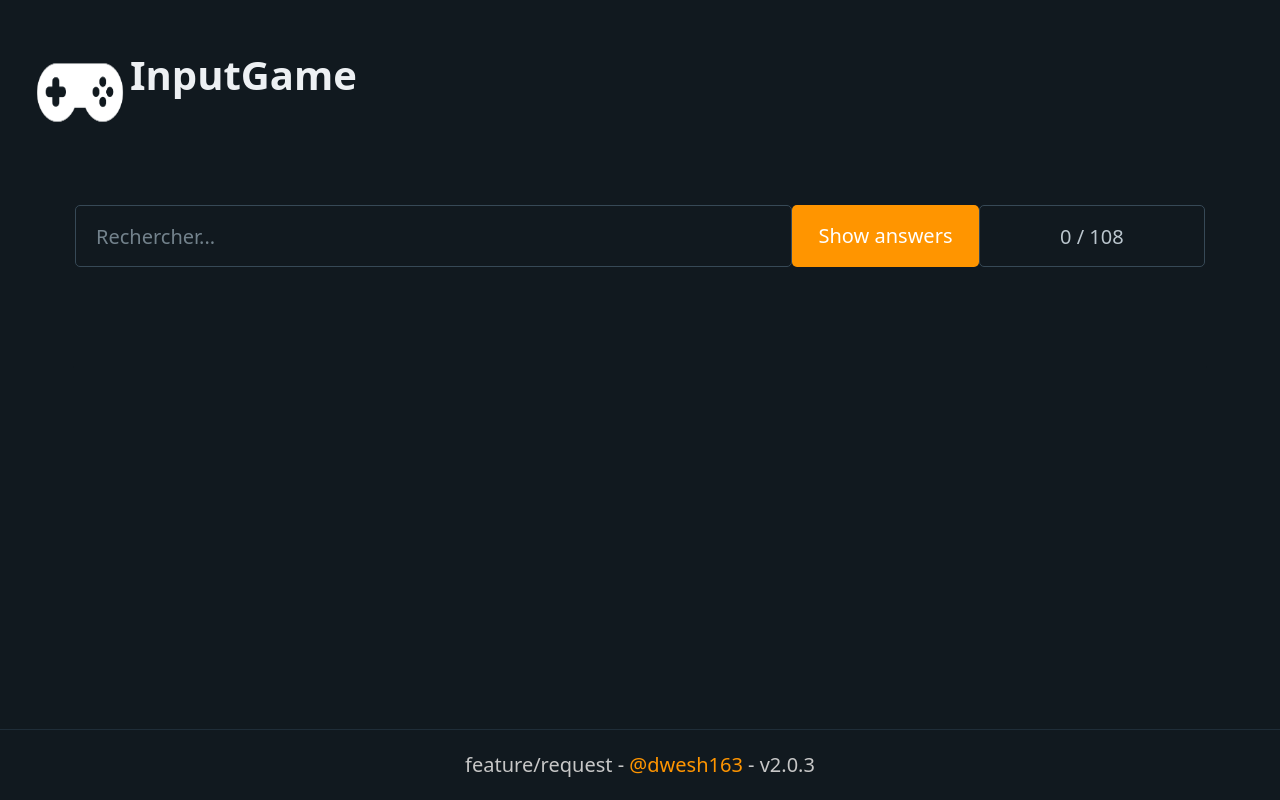
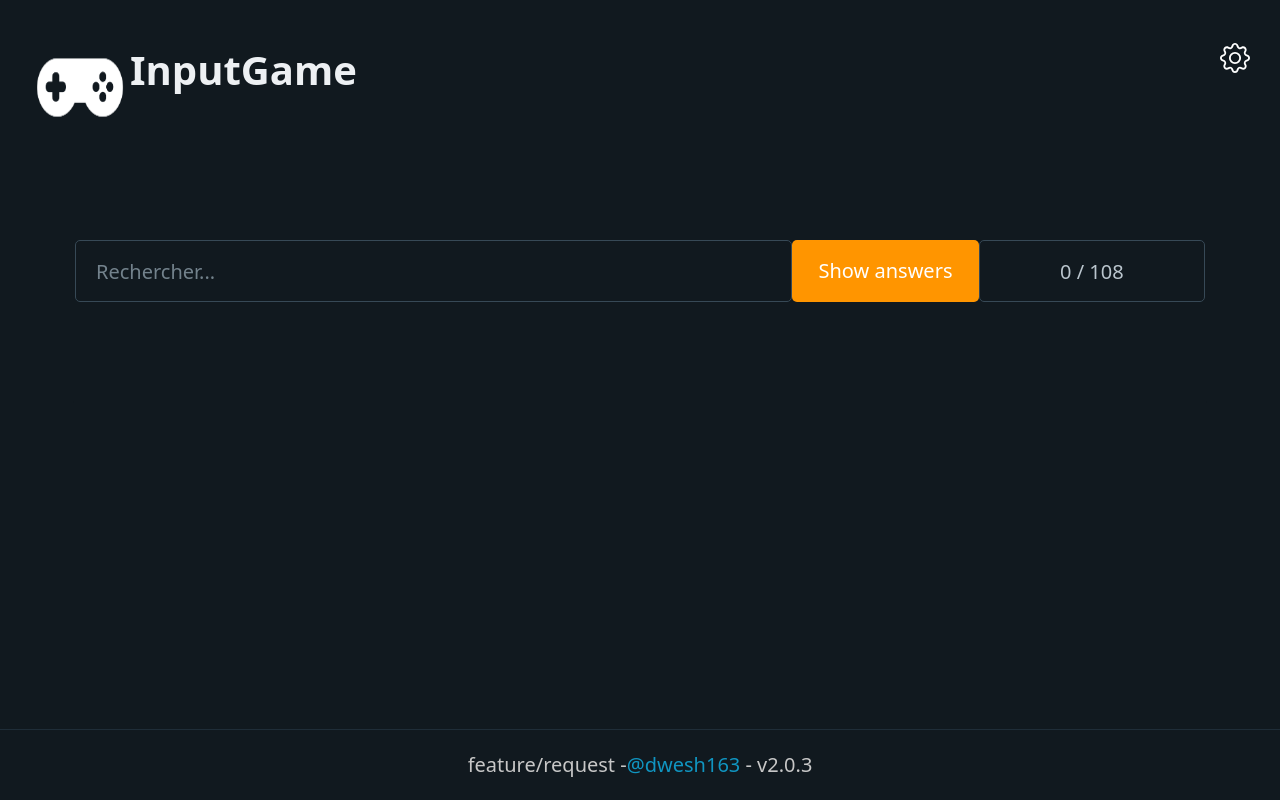
Before and after one commit to dwesh163/InputGame, a React (Vite) app: page / in a window 1280 px wide. Built offline with nearby package versions, Linux system fonts and the light colour scheme.

Commit message:
[add] a button to go to the parameter

```diff
--- a/index.html
+++ b/index.html
@@ -18,30 +18,9 @@
         <meta name="theme-color" content="#ffffff" />
         <link rel="stylesheet" href="/style.css" />
     </head>
-    <body>
-        <nav style="padding: 0px 30px">
-            <ul class="logo">
-                <li style="display: flex">
-                    <img src="/logo.png" alt="" />
-                    <h1 class="text-white fw-bold fst-italic">InputGame</h1>
-                </li>
-            </ul>
-            <ul>
-                <li>
-                    <button type="button" id="btnFileUpload" value="Select File" class="btn btn-primary" style="display: none">Import JSON</button>
-                    <input type="file" id="FileUpload1" style="display: none" />
-                </li>
-            </ul>
-        </nav>
+    <body id="root">
 
-        <main class="container">
-            <div id="root"></div>
-        </main>
-        <script type="module" src="/src/main.jsx"></script>
     </body>
-    <hr style="margin: 0px" />
-    <footer style="color: #c7c7c7">
-        <a style="text-decoration: none; color: #c7c7c7" href="https://github.com/dwesh163/InputGameReact/issues" class="" target="_blank">feature/request</a> -
-        <a style="text-decoration: none; color: #ff9500" class="" target="_blank" href="https://github.com/dwesh163">@dwesh163</a> - v2.0.3
-	</footer>
+    <script type="module" src="/src/main.jsx"></script>
+
 </html>
--- a/public/style.css
+++ b/public/style.css
@@ -57,7 +57,7 @@ body {
 
 .container {
     flex: 1 0 auto;
-    padding-top: 20px !important;
+    padding-top: 80px !important;
     padding-bottom: 0px !important;
 }
 
@@ -70,9 +70,20 @@ footer {
 .settingBox {
 	margin-top: 6%;
 	width: 50%;
+	margin: auto;
+}
 
-	margin: auto;
+.settingLogo {
+    vertical-align: middle;
+    padding-top: 1.3rem;
+    cursor: pointer;
+}
 
+.settingLogo:hover {
+    opacity: 0.9;
+}
+.settingLogo img {
+    width: 1.5rem;
 }
 
 .tdInput{
--- a/src/App.jsx
+++ b/src/App.jsx
@@ -42,7 +42,6 @@ function App() {
 
     useEffect(() => {
         setIsLoading(true);
-
     }, []);
 
     useEffect(() => {
@@ -80,14 +79,32 @@ function App() {
         setViewFull(true);
     };
 
+    const settingToggle = () => {
+        setIsSettings(!isSettings);
+    };
+
     return (
+        <>
+            <nav style={{ padding: '0px 30px', marginTop: '15px' }}>
+                <div className="logo">
+                    <div style={{ display: 'flex' }}>
+                        <img src="./logo.png" alt="" />
+                        <h1 className="text-white fw-bold fst-italic">InputGame</h1>
+                    </div>
+                </div>
+                <div className="settingLogo" onClick={settingToggle}>
+                    {isSettings ? <img src="./exit.svg" alt="" /> : <img src="./settings.svg" alt="" />}
+                </div>
+            </nav>
+            <main className="container">
+                <div id="root">
                     <div>
                         {isLoading ? (
                             <p>Loading...</p>
                         ) : (
                             <>
                                 {isSettings ? (
-                        <Setting options={data['options']} optionsData={optionData}/>
+                                    <Setting options={data['options']} optionsData={optionData} />
                                 ) : (
                                     <>
                                         {data && (
@@ -105,6 +122,20 @@ function App() {
                             </>
                         )}
                     </div>
+                </div>
+            </main>
+            <hr style={{ margin: '0px' }} />
+            <footer style={{ color: '#c7c7c7' }}>
+                <a style={{ textDecoration: 'none', color: '#c7c7c7' }} href="https://github.com/dwesh163/InputGameReact/issues" target="_blank">
+                    feature/request
+                </a>{' '}
+                -
+                <a style={{ textDecoration: 'none' }} target="_blank" href="https://github.com/dwesh163">
+                    @dwesh163
+                </a>{' '}
+                - v2.0.3
+            </footer>
+        </>
     );
 }
 
```
Lines whose indentation alone changed are shown as unchanged.
